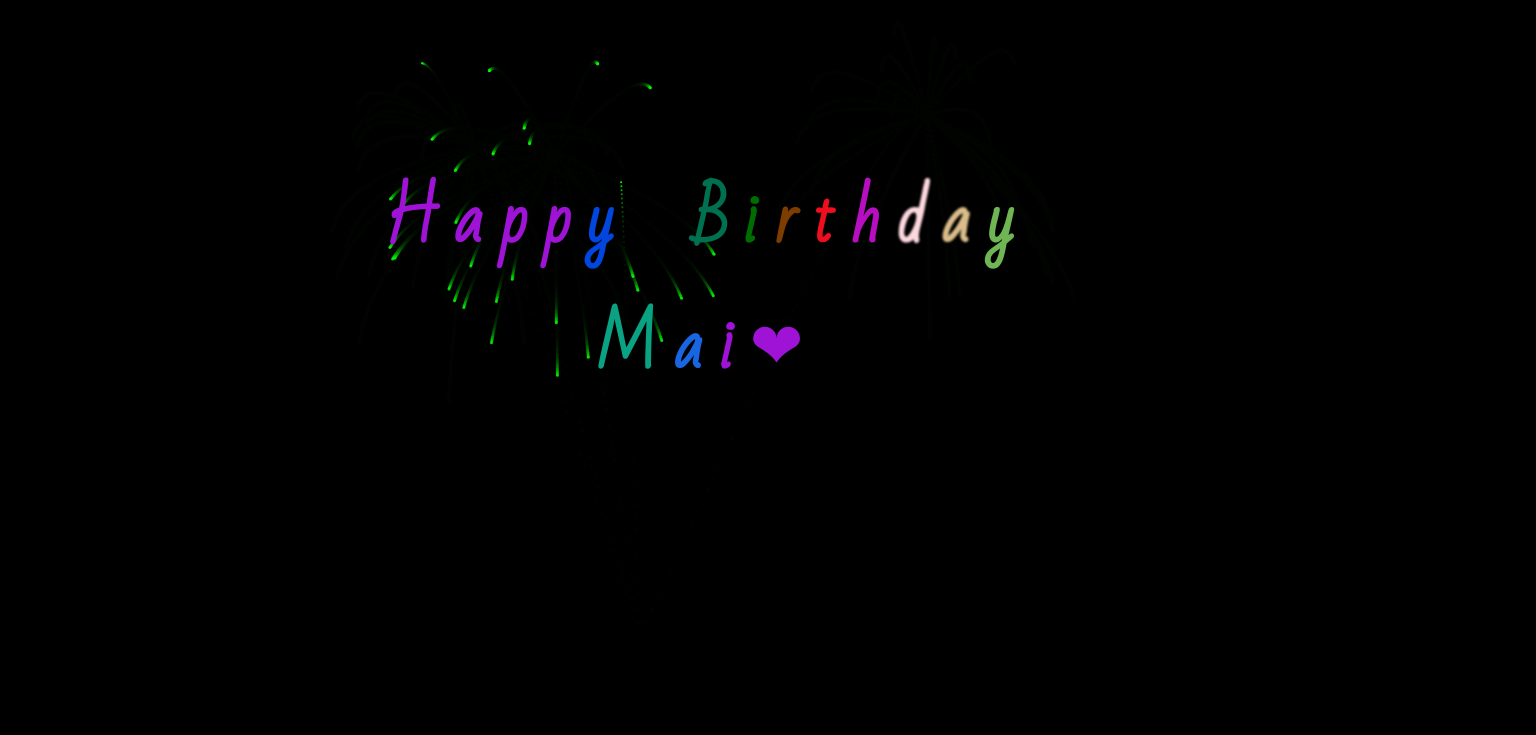
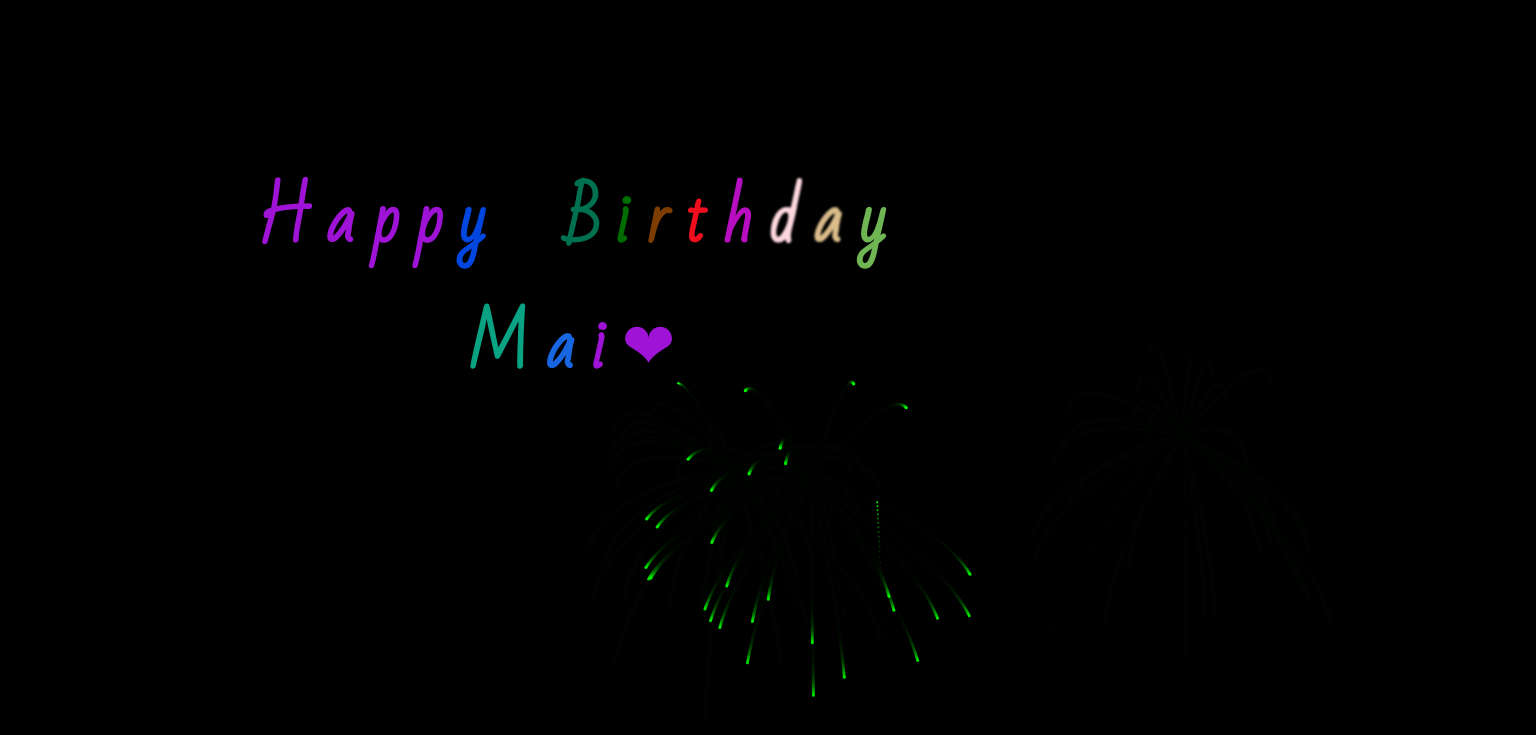
Before and after one commit to Orlordan/01_present_birth, a plain HTML site: page index.html in a window 1280 px wide. Shown: the part 163-898 px from the top of the page, 1536 px wide, since content can reach past the window. Before the commit the page ends 800 px from the top, so only its background shows below. Drawn offline with Linux system fonts and the light colour scheme.

Commit message:
fix_size_3

```diff
--- a/style.css
+++ b/style.css
@@ -1,8 +1,6 @@
 body {
   margin: 0;
   background: #000;
-  /* display: flex;
-  justify-content: center; */
   font-family: "Bad Script", cursive;
 }
 
@@ -10,6 +8,8 @@ canvas {
   position: absolute;
   display: block;
   z-index:-2;
+  top: 40%;
+  left: 20%;
 }
 
 a {
@@ -33,7 +33,7 @@ a {
   align-items: center;
   position: absolute;
   top: 40%;
-  left: 30%;
+  left: 20%;
   z-index: 4;
 }
 h2 {
```
